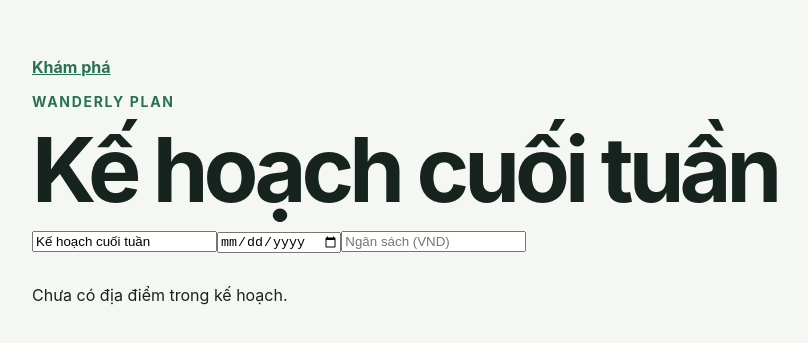
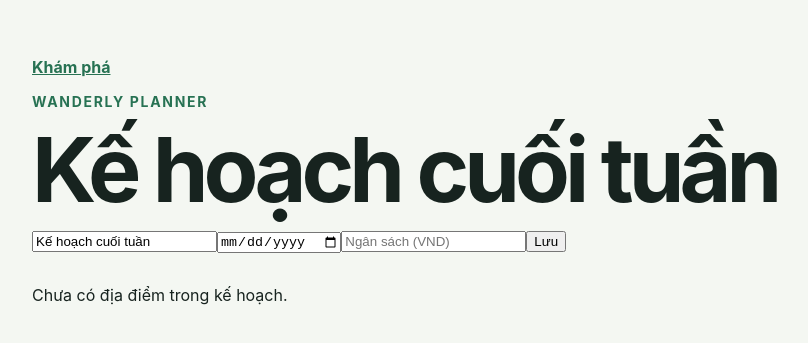
Before and after one commit to huynhhienanhquy/wanderly, a React (Vite) app in the folder apps/web/: page /plans in a window 1280 px wide. Shown: the part 215-558 px from the top of the page, without its empty margins (120-928 px from the left). Built offline with nearby package versions, Linux system fonts and the light colour scheme; no server answers.

Commit message:
fix(plan): restore planner scheduling

```diff
--- a/apps/web/src/pages/PlansPage.tsx
+++ b/apps/web/src/pages/PlansPage.tsx
@@ -1,23 +1,20 @@
-import { fetchPlaceDetail, type PlaceDetail } from '@wanderly/contracts';
 import { useEffect, useState } from 'react';
 import { Link } from 'react-router';
+import { parsePlanItems, sortPlanItems, type LocalPlanItem, type LocalPlanMeta } from '../plan-storage';
 
-const API_URL = import.meta.env.VITE_API_URL ?? 'http://localhost:4000';
 const PLAN_KEY = 'wanderly:current-plan';
-type PlanItem = { id: string; slug: string; name: string };
+const META_KEY = 'wanderly:plan-meta';
 
 export function PlansPage() {
-  const [items, setItems] = useState<PlanItem[]>([]);
-  const [details, setDetails] = useState<Record<string, PlaceDetail>>({});
-  const [title, setTitle] = useState('Kế hoạch cuối tuần');
-  const [date, setDate] = useState('');
-  const [budget, setBudget] = useState('');
+  const [items, setItems] = useState<LocalPlanItem[]>([]);
+  const [meta, setMeta] = useState<LocalPlanMeta>({ title: 'Kế hoạch cuối tuần', date: '', budget: '' });
+  const [message, setMessage] = useState('');
   useEffect(() => {
-    const saved = JSON.parse(localStorage.getItem(PLAN_KEY) ?? '[]') as PlanItem[];
-    setItems(saved);
-    void Promise.all(saved.map((item) => fetchPlaceDetail(API_URL, item.slug).catch(() => null))).then((rows) => setDetails(Object.fromEntries(rows.filter((row): row is PlaceDetail => row !== null).map((row) => [row.id, row]))));
+    setItems(sortPlanItems(parsePlanItems(localStorage.getItem(PLAN_KEY))));
+    try { setMeta((current) => ({ ...current, ...JSON.parse(localStorage.getItem(META_KEY) ?? '{}') as Partial<LocalPlanMeta> })); } catch { /* use defaults */ }
   }, []);
-  function persist(next: PlanItem[]) { localStorage.setItem(PLAN_KEY, JSON.stringify(next)); setItems(next); }
-  function move(index: number, direction: -1 | 1) { const target = index + direction; if (target < 0 || target >= items.length) return; const next = [...items]; [next[index], next[target]] = [next[target], next[index]]; persist(next); }
-  return <main className="page-shell"><Link className="home-link" to="/explore">Khám phá</Link><p className="eyebrow">Wanderly Plan</p><h1>{title}</h1><form onSubmit={(event) => event.preventDefault()}><input value={title} onChange={(event) => setTitle(event.target.value)} aria-label="Tên kế hoạch" /><input type="date" value={date} onChange={(event) => setDate(event.target.value)} aria-label="Ngày kế hoạch" /><input type="number" value={budget} onChange={(event) => setBudget(event.target.value)} placeholder="Ngân sách (VND)" aria-label="Ngân sách" /></form>{items.length === 0 ? <p>Chưa có địa điểm trong kế hoạch.</p> : <ol>{items.map((item, index) => <li key={item.id}><button type="button" onClick={() => move(index, -1)} disabled={index === 0}>↑</button><button type="button" onClick={() => move(index, 1)} disabled={index === items.length - 1}>↓</button> <Link to={`/places/${item.slug}`}>{item.name}</Link><button type="button" onClick={() => persist(items.filter(({ id }) => id !== item.id))}>Xóa</button></li>)}</ol>}</main>;
+  function persistItems(next: LocalPlanItem[]) { const sorted = sortPlanItems(next); localStorage.setItem(PLAN_KEY, JSON.stringify(sorted)); setItems(sorted); }
+  function saveMeta() { localStorage.setItem(META_KEY, JSON.stringify(meta)); setMessage('Đã lưu thông tin kế hoạch.'); }
+  function updateTime(id: string, startTime: string) { persistItems(items.map((item) => item.id === id ? { ...item, startTime } : item)); }
+  return <main className="page-shell"><Link className="home-link" to="/explore">Khám phá</Link><p className="eyebrow">Wanderly Planner</p><h1>{meta.title}</h1><form onSubmit={(event) => { event.preventDefault(); saveMeta(); }}><input value={meta.title} onChange={(event) => setMeta({ ...meta, title: event.target.value })} aria-label="Tên kế hoạch" required /><input type="date" value={meta.date} onChange={(event) => setMeta({ ...meta, date: event.target.value })} aria-label="Ngày kế hoạch" /><input type="number" min="0" value={meta.budget} onChange={(event) => setMeta({ ...meta, budget: event.target.value })} aria-label="Ngân sách" placeholder="Ngân sách (VND)" /><button type="submit">Lưu</button>{message && <span role="status">{message}</span>}</form>{items.length === 0 ? <p>Chưa có địa điểm trong kế hoạch.</p> : <ol>{items.map((item) => <li key={item.id}><input type="time" value={item.startTime} onChange={(event) => updateTime(item.id, event.target.value)} aria-label={`Giờ bắt đầu ${item.name}`} /> <Link to={`/places/${item.slug}`}>{item.name}</Link> <button type="button" onClick={() => persistItems(items.filter(({ id }) => id !== item.id))}>Xóa</button></li>)}</ol>}</main>;
 }
--- /dev/null
+++ b/apps/web/src/plan-storage.ts
@@ -0,0 +1,19 @@
+export type LocalPlanItem = { id: string; slug: string; name: string; startTime: string };
+export type LocalPlanMeta = { title: string; date: string; budget: string };
+
+export function parsePlanItems(raw: string | null): LocalPlanItem[] {
+  try {
+    const value: unknown = JSON.parse(raw ?? '[]');
+    if (!Array.isArray(value)) return [];
+    return value.flatMap((item, index) => {
+      if (!item || typeof item !== 'object') return [];
+      const record = item as Record<string, unknown>;
+      if (typeof record.id !== 'string' || typeof record.slug !== 'string' || typeof record.name !== 'string') return [];
+      return [{ id: record.id, slug: record.slug, name: record.name, startTime: typeof record.startTime === 'string' ? record.startTime : `${String(8 + index).padStart(2, '0')}:00` }];
+    });
+  } catch { return []; }
+}
+
+export function sortPlanItems(items: LocalPlanItem[]): LocalPlanItem[] {
+  return [...items].sort((a, b) => a.startTime.localeCompare(b.startTime));
+}
```
Also changed, not shown: 3 other files (tests, documents, lock files or other folders).
